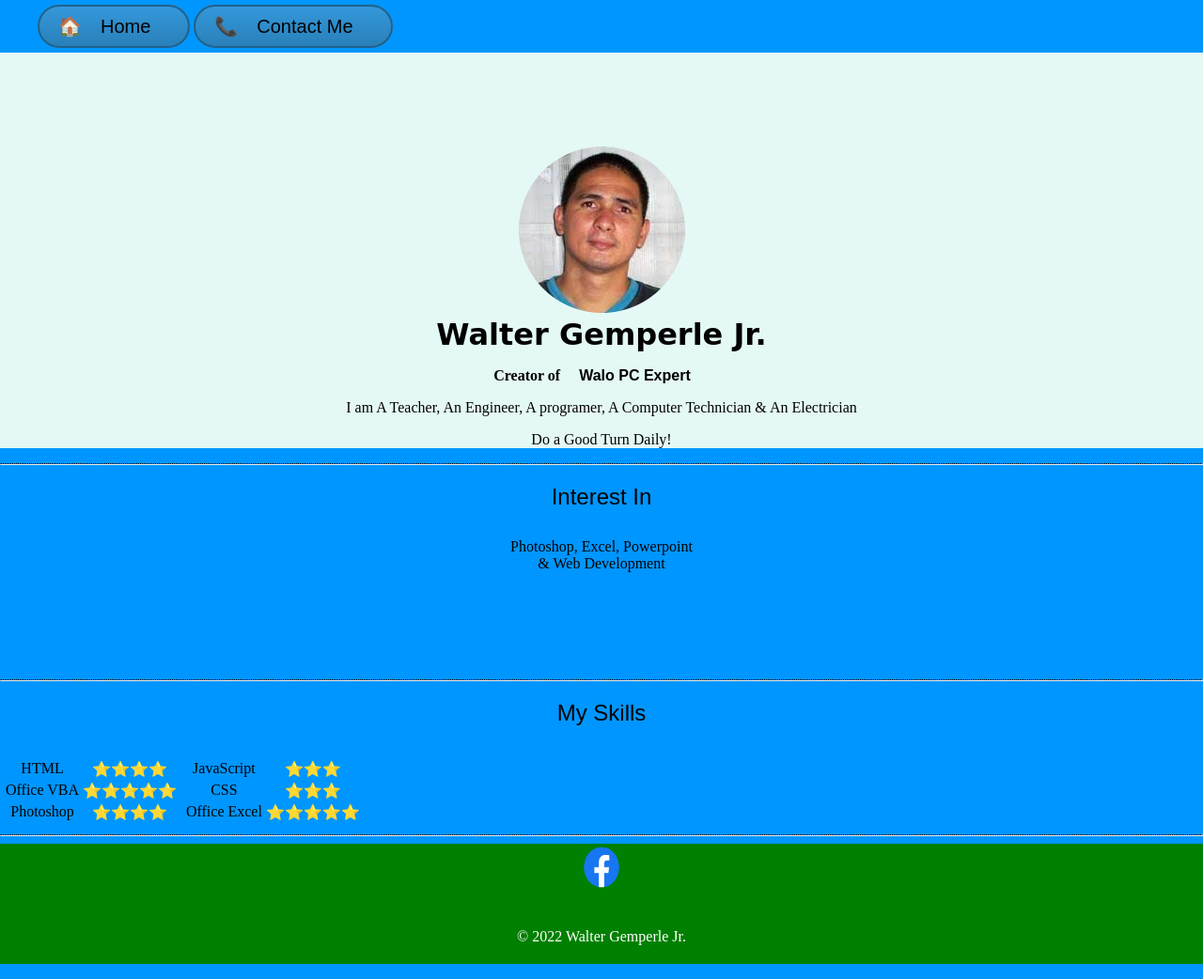
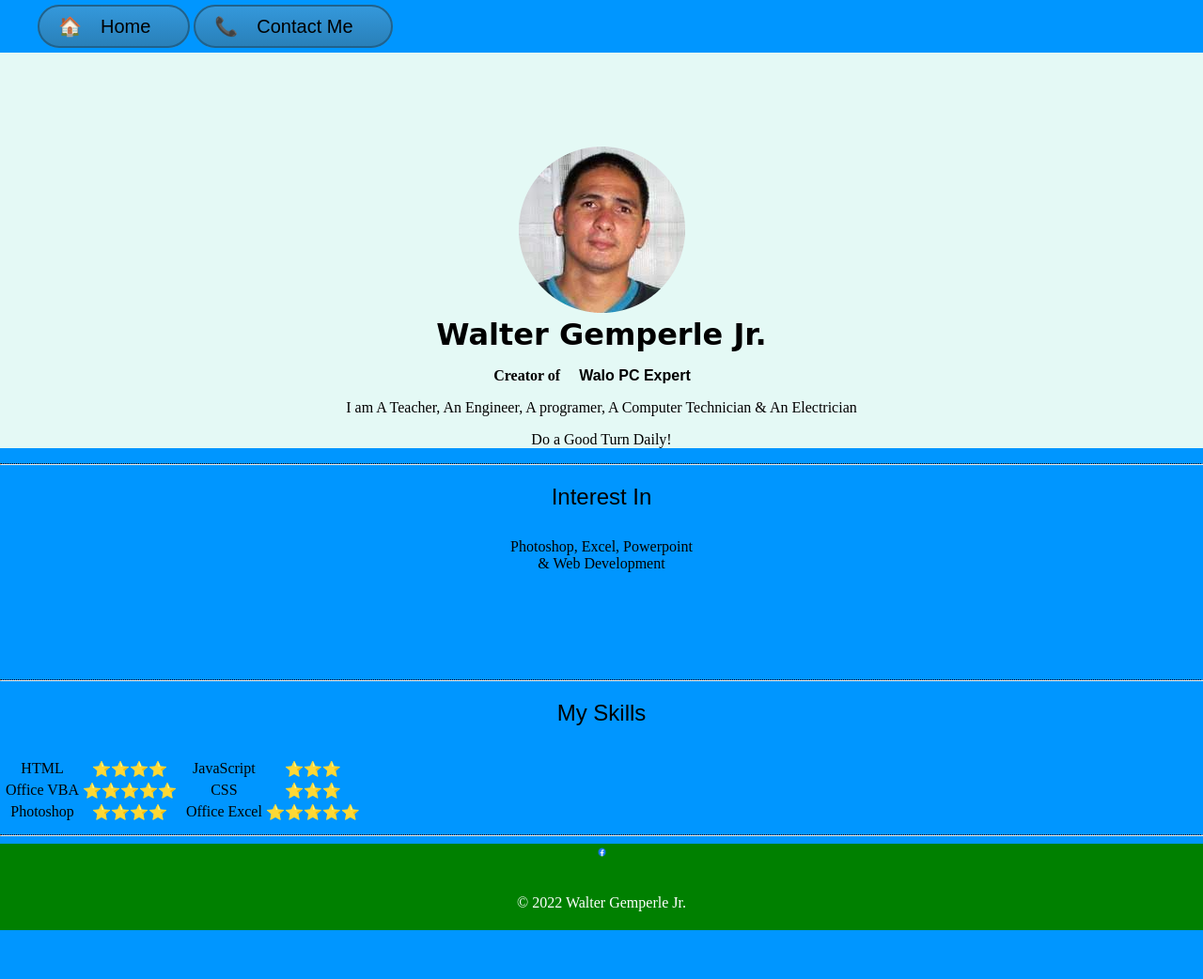
Before and after one commit to sir-walo/resume, a plain HTML site: page index.html in a window 1280 px wide. Shown: the whole page at 94% size. After the commit the page ends 1006 px from the top, so only its background shows below. Drawn offline with Linux system fonts and the light colour scheme.

Commit message:
Update index.html

```diff
--- a/index.html
+++ b/index.html
@@ -73,7 +73,7 @@
   </table>
   <hr>
   <div class="bottom-container">
-<a class="footer-link" href="https://www.facebook.com/walter.gemperle"> <img src="Image/fb.png" alt="facebook" width="70" height="50"></a>
+<a class="footer-link" href="https://www.facebook.com/walter.gemperle"> <img src="image/fb.png" alt="facebook" width="15" height="10"></a>
 <p class="copyright">© 2022 Walter Gemperle Jr.</p>
   </div>
 
```
